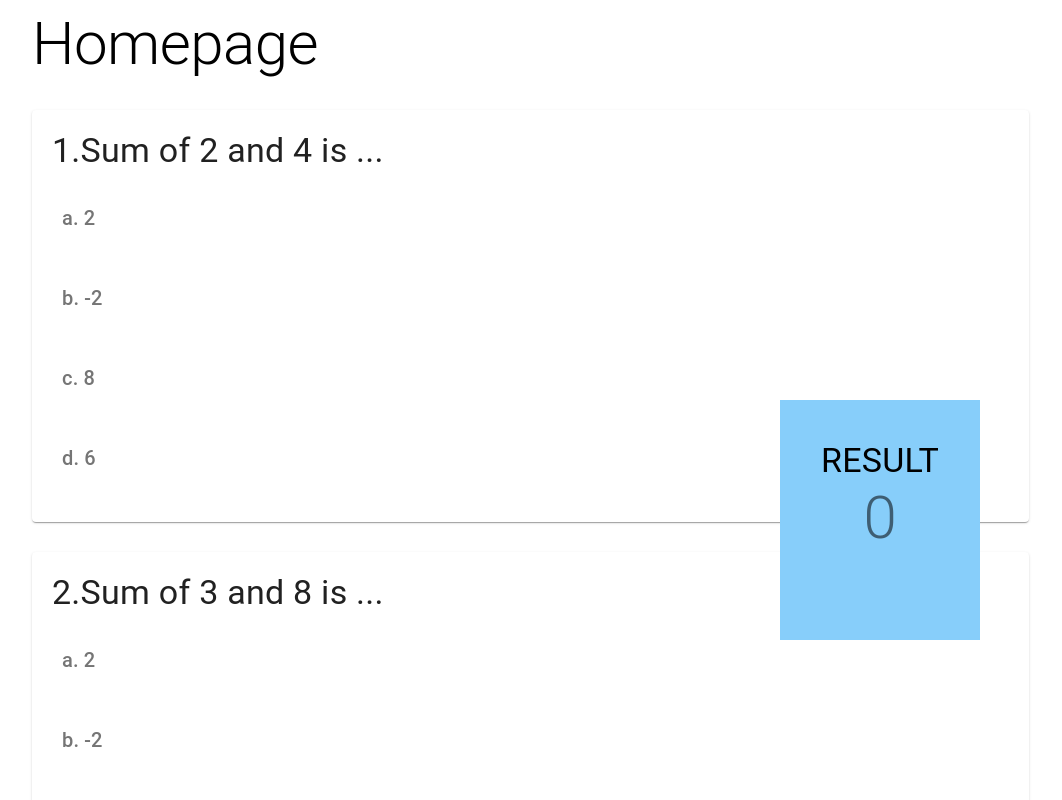
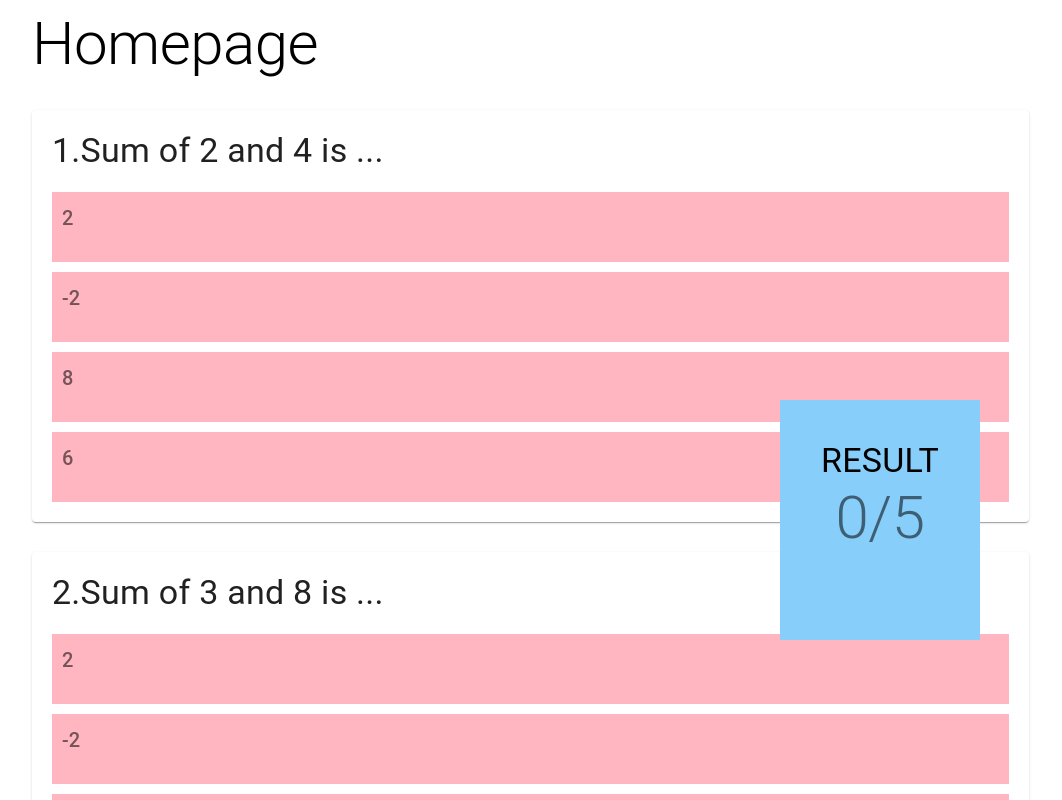
Before and after one commit to ashutosh2329/quizApp, a React (Create React App) app: page / in a window 1280 px wide. Shown: the top 800 px of the page, without its empty margins (0-1062 px from the left). Built offline with nearby package versions, Linux system fonts and the light colour scheme.

Commit message:
trying to fix options

```diff
--- a/src/components/App.js
+++ b/src/components/App.js
@@ -50,7 +50,7 @@ class App extends Component {
             >
               <Typography variant="h4">RESULT</Typography>
               <Typography variant="h2" color="textSecondary">
-                {this.state.result}
+                {this.state.result}/{counter - 1}
               </Typography>
             </div>
           </div>
--- a/src/components/questionBox.js
+++ b/src/components/questionBox.js
@@ -2,13 +2,12 @@ import React, { useState } from "react";
 import Button from "@material-ui/core/Button";
 import { Card, Container, Paper, Typography } from "@material-ui/core";
 
-const Option = ({ data, id }) => {
+const Option = ({ data }) => {
   return (
     <Typography
       variant="h6"
       color="textSecondary"
       style={{ height: 50, padding: 10, marginTop: 10 }}
-      id={id}
     >
       {data}
     </Typography>
@@ -17,13 +16,15 @@ const Option = ({ data, id }) => {
 
 export default function QuestionBox({ question, counter, setResult }) {
   const answer = question.answer;
+  var optionSelected = 0;
   const [clicked, setClicked] = useState(false);
   const [clickedValue, setClickedValue] = useState("");
 
   const handleClick = (value) => {
     if (!clicked) {
       setClicked(true);
-      if (answer === value.slice(3)) {
+      optionSelected = value;
+      if (answer === value) {
         setResult(1);
       } else {
         setResult(0);
@@ -42,19 +43,28 @@ export default function QuestionBox({ question, counter, setResult }) {
         {counter}.{question.Question}
       </Typography>
       <div>
-        <div onClick={(e) => handleClick(e.target.textContent)}>
-          <Option data={`a. ${question.options[0]}`} />
-        </div>
-        <div onClick={(e) => handleClick(e.target.textContent)}>
-          <Option data={`b. ${question.options[1]}`} />
-        </div>
-        <div onClick={(e) => handleClick(e.target.textContent)}>
-          <Option data={`c. ${question.options[2]}`} />
-        </div>
-
-        <div onClick={(e) => handleClick(e.target.textContent)}>
-          <Option data={`d. ${question.options[3]}`} />
-        </div>
+        {question.options.map((option) => {
+          return (
+            <div onClick={(e) => handleClick(e.target.innerText)}>
+              <Typography
+                variant="h6"
+                color="textSecondary"
+                style={{
+                  height: 50,
+                  padding: 10,
+                  marginTop: 10,
+                  backgroundColor: clicked
+                    ? answer === optionSelected
+                      ? "green"
+                      : "red"
+                    : "lightpink",
+                }}
+              >
+                {option}
+              </Typography>
+            </div>
+          );
+        })}
       </div>
     </Paper>
   );
```
Also changed, not shown: 1 other file (tests, documents, lock files or other folders).
